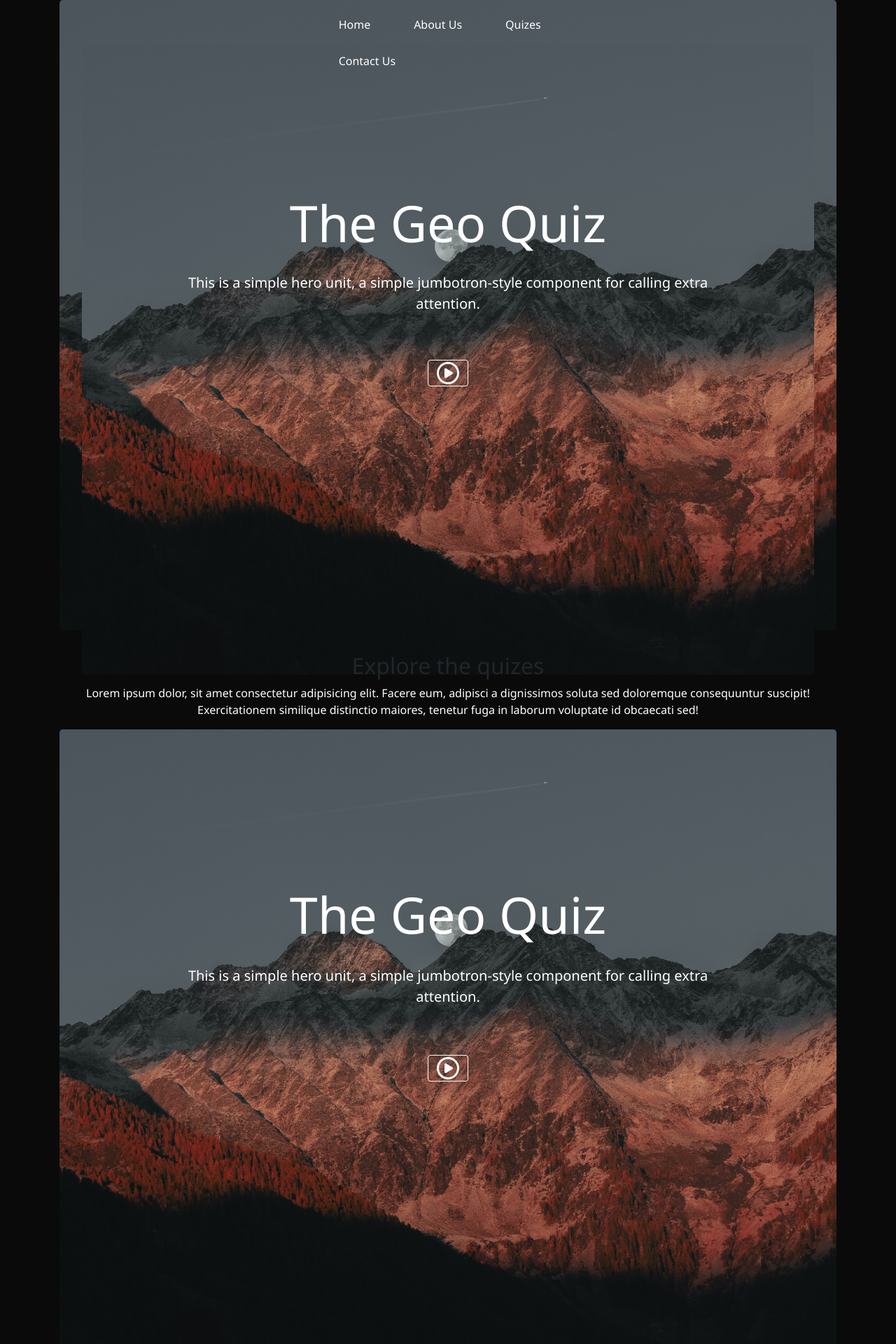
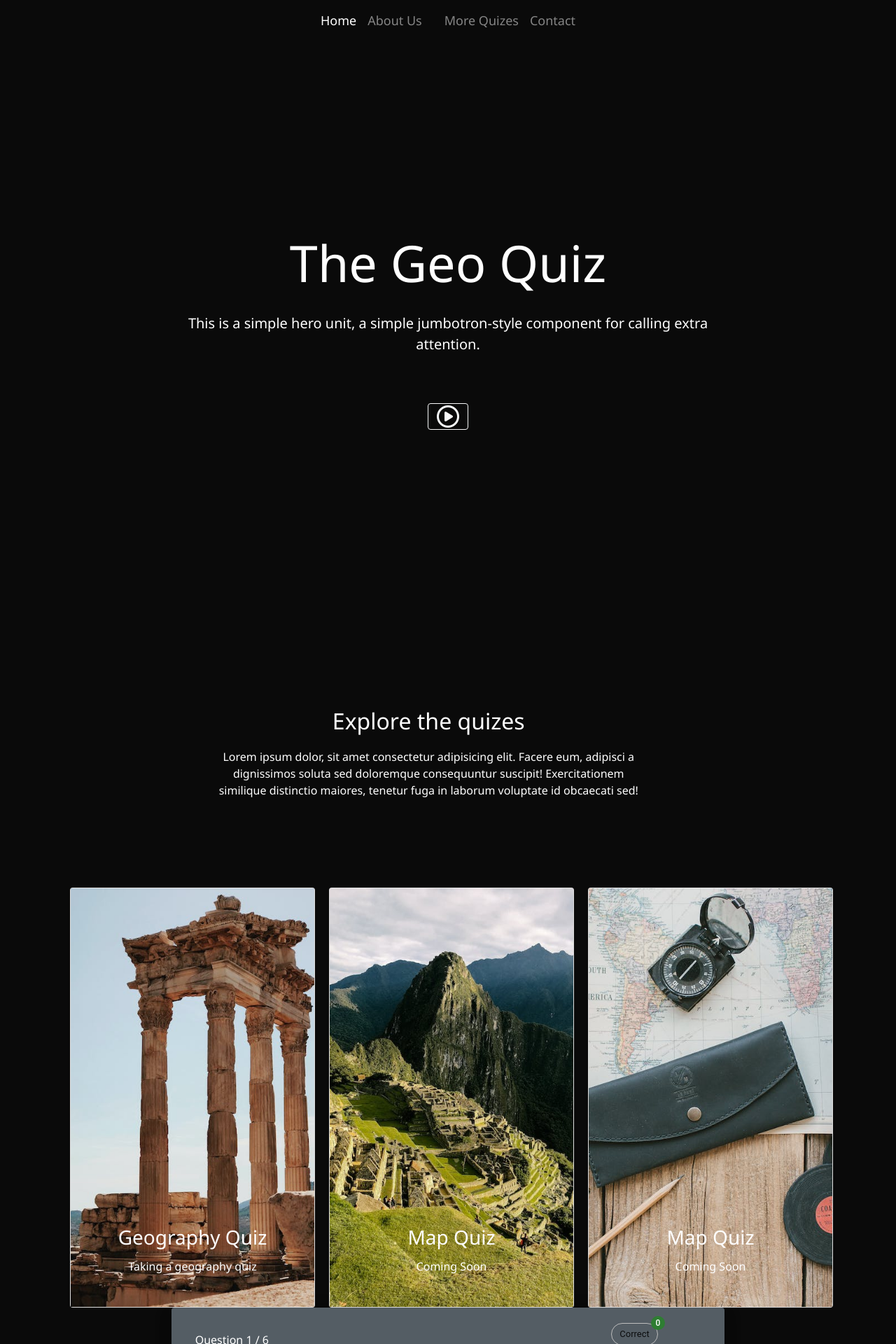
Before and after one commit to lorettarehm/todo-react-app, a React (Create React App) app: page / in a window 1280 px wide. Shown: the top 1920 px of the page at 70% size. Built offline with nearby package versions, Linux system fonts and the light colour scheme.

Commit message:
Merge conflicts sorted

```diff
--- a/package.json
+++ b/package.json
@@ -13,6 +13,7 @@
     "enzyme": "^3.11.0",
     "enzyme-adapter-react-16": "^1.15.7",
     "react": "^16.14.0",
+    "react-bootstrap": "^2.7.2",
     "react-dom": "^16.14.0",
     "react-scripts": "5.0.1",
     "web-vitals": "^2.1.4"
--- a/src/components/Header/header.css
+++ b/src/components/Header/header.css
@@ -1,24 +1,17 @@
-.navbar li {
-  margin: 1% 3% 0 3%;
-  padding: 1%;
-  color: white;
-  display: inline-flex;
-}
 
 .navbar li a {
   color: #ffffff;
+  font-size: 18px;
  }
 
+ .logo {
+     background-image: url("./images/logo.png");
+ }
  /* JUMBOTRON */
 
  .jumbotron {
-  background: url("images/mountains-1.jpg");
-  height: 900px;
-  background-position: center;
-  background-repeat: no-repeat;
-  background-size: cover;
-  background-color: aqua;
-  text-align: center;
+   background-color: transparent !important;
+
  }
 
  .jumbotron p {
@@ -30,7 +23,7 @@
  .jumbotron h1 {
      color: white;
      text-align: center;
-  margin-top: 15%;
+     margin-top: 20%;
      font-size: 4.5rem;
      padding: 0 0 2% 0;
  }
@@ -39,25 +32,103 @@
      color: white;
  }
 
+
+
  /* EXPLORE */
 
-#explore {
+ .explore {
      color: white;
      text-align: center;
-  margin: 5% 30% 5% 30%;
+     margin: 20% 25% 5% 20%;
+     padding: 10% 0 5% 0;
+
  }
 
-/* CARDS */
-.card-layout {
-  padding: 0 10% 5% 10%;
+ .explore p {
+     padding-top: 2%;
  }
 
-.img-height {
-  height: 31rem;
+
+
+
+
+
+ /*
+ flip card
+ */
+ .card-flip > div {
+     backface-visibility: hidden;
+     transition: transform 500ms;
+     transition-timing-function: linear;
+     width: 100%;
+     height: 100%;
+     margin: 0;
+     display: flex;
+
    }
 
-.card-body h5,
-p {
-  text-align: center;
+   .card-front {
+     transform: rotateY(0deg);
+   }
+
+   .card-front h3 {
+    padding-top: 150%;
+    color: white;
+
+   }
+
+   .card-front p {
      color: white;
    }
+
+
+   .card-back {
+     transform: rotateY(180deg);
+     position: absolute;
+     top: 0;
+   }
+
+   .card-back {
+     transform: rotateY(180deg);
+     position: absolute;
+     top: 0;
+   }
+
+   .card-flip:hover .card-front {
+     transform: rotateY(-180deg);
+   }
+
+   .card-flip:hover .card-back {
+     transform: rotateY(0deg);
+   }
+
+   .card {
+     height: 600px;
+     width: 350px;
+
+   }
+
+   /* .card-img-top {
+     background-image: ;
+   } */
+
+   .img-1 {
+     background-image: url(./images/card1.jpeg) ;
+     background-size: cover;
+   background-position: center;
+   background-repeat: no-repeat;
+   }
+
+   .img-2 {
+     background-image: url(./images/card2.jpeg) ;
+     background-size: cover;
+   background-position: center;
+   background-repeat: no-repeat;
+   }
+
+   .img-3 {
+     background-image: url(./images/card3.jpeg) ;
+     background-size: cover;
+   background-position: center;
+   background-repeat: no-repeat;
+   }
--- a/src/components/Header/header.js
+++ b/src/components/Header/header.js
@@ -1,48 +1,74 @@
 import React from "react";
 import "./header.css";
 
+
+
 function HeaderPart() {
   return (
-        <div className="container">
-            <nav className="navbar fixed-top justify-content-center">
-                <ul className="nav">
+    <div className="container ">
+      <nav class="navbar navbar-expand-lg navbar-dark shadow-5-strong">
+        <div class="container-fluid nav-styles">
+          <button
+            class="navbar-toggler"
+            type="button"
+            data-mdb-toggle="collapse"
+            data-mdb-target="#navbarSupportedContent"
+            aria-controls="navbarSupportedContent"
+            aria-expanded="false"
+            aria-label="Toggle navigation"
+          >
+
+          </button>
+
+          <div className="collapse navbar-collapse d-flex justify-content-center navbarSupportedContent">
+            <ul className="navbar-nav me-auto mb-2 mb-lg-0 ">
               <li className="nav-item">
-                        <a className="nav-link" href="/">
+                <a className="nav-link active" aria-current="page" href="#">
                   Home
                 </a>
               </li>
               <li className="nav-item">
-                        <a className="nav-link" href="/">
+                <a className="nav-link" href="#">
                   About Us
                 </a>
               </li>
               <li className="nav-item">
-                        <a className="nav-link" href="/">
-                            Quizes
+                <a className="nav-link" href="#">
+                  <p class="logo"></p>
                 </a>
               </li>
               <li className="nav-item">
-                        <a className="nav-link" href="/">
-                            Contact Us
+                <a className="nav-link" href="#">
+                  More Quizes
+                </a>
+              </li>
+              <li className="nav-item">
+                <a className="nav-link" href="#">
+                  Contact
                 </a>
               </li>
             </ul>
+          </div>
+        </div>
       </nav>
 
-            <section className="jumbotron">
       <div className="jumbotron">
-                    <h1 className="display-4">The Geo Quiz</h1>
+        <h1 className="">The Geo Quiz</h1>
         <p className="lead">
           This is a simple hero unit, a simple jumbotron-style component for
           calling extra attention.
         </p>
-                    <button type="button" className="btn btn-outline-light" aria-label="Center Align">
+
+        <button
+          type="button"
+          className="btn btn-outline-light"
+          aria-label="Center Align"
+        >
           <span className="far fa-play-circle fa-2xl" aria-hidden="true"></span>
         </button>
       </div>
-            </section>
 
-            <section className="explore">
+      <div className="explore">
         <h2>Explore the quizes</h2>
         <p>
           Lorem ipsum dolor, sit amet consectetur adipisicing elit. Facere eum,
@@ -50,25 +76,66 @@ function HeaderPart() {
           Exercitationem similique distinctio maiores, tenetur fuga in laborum
           voluptate id obcaecati sed!
         </p>
-            </section>
+      </div>
+
+      <div className="container">
+    <div className="row">
+        <div className="col-sm-4">
+            <div className="card card-flip h-300">
+                <div className="card-front">
+                    <div className="card-body img-1">
+                        <h3 className="card-title">Geography Quiz</h3>
+                        <p className="card-text">Taking a geography quiz</p>
+                    </div>
+                </div>
+                <div className="card-back bg-white">
+                    <div className="card-body">
+                        <h3 className="card-title">Geography Quiz</h3>
+                        <p className="card-text">A geography quiz is a fun and engaging way to test your knowledge of the world. These quizzes typically cover a wide range of topics, from the locations and names of different countries to their capital cities, famous landmarks, and natural features. Some quizzes may also include questions about different cultures and customs, as well as historical events and political systems. With enough practice and study, anyone can become a geography whiz and ace their next quiz!</p>
+                        <a href="#" class="btn btn-dark">Play Now</a>
+                    </div>
+                </div>
+            </div>
+        </div>
 
 
-        <section>
-            <div className="jumbotron">
-                <h1 className="display-4">The Geo Quiz</h1>
-                <p className="lead">This is a simple hero unit, a simple jumbotron-style component for calling extra attention.</p>
-                <button type="button" className="btn btn-outline-light" aria-label="Center Align">
-                    <span className="far fa-play-circle fa-2xl" aria-hidden="true"></span>
-                </button>
+        <div className="col-sm-4">
+            <div className="card card-flip h-100">
+                <div className="card-front">
+                    <div className="card-body img-2">
+                        <h3 className="card-title">Map Quiz</h3>
+                        <p className="card-text">Coming Soon</p>
                     </div>
-        </section>
-
-        <section className="explore">
-            <h2>Explore the quizes</h2>
-            <p>Lorem ipsum dolor, sit amet consectetur adipisicing elit. Facere eum, adipisci a dignissimos soluta sed doloremque consequuntur suscipit! Exercitationem similique distinctio maiores, tenetur fuga in laborum voluptate id obcaecati sed!</p>
-        </section>
+                </div>
+                <div className="card-back bg-dark text-white">
+                    <div className="card-body">
+                        <h3 className="card-title">Map Quiz</h3>
+                        <p className="card-text">Suprise this one has content on the back!</p>
+                    </div>
+                </div>
+            </div>
+        </div>
 
 
+
+        <div className="col-sm-4">
+            <div className="card card-flip h-100">
+                <div className="card-front">
+                    <div className="card-body img-3">
+                        <h3 className="card-title">Map Quiz</h3>
+                        <p className="card-text">Coming Soon</p>
+                    </div>
+                </div>
+                <div className="card-back bg-white">
+                    <div className="card-body text-primary">
+                        <h3 className="card-title">Wow! #3</h3>
+                        <p className="card-text">Suprise this one has content on the back!</p>
+                    </div>
+                </div>
+            </div>
+        </div>
+     </div>
+</div>
     </div>
   );
 }
```
Also changed, not shown: 1 other file (tests, documents, lock files or other folders). Lines whose indentation alone changed are shown as unchanged.
